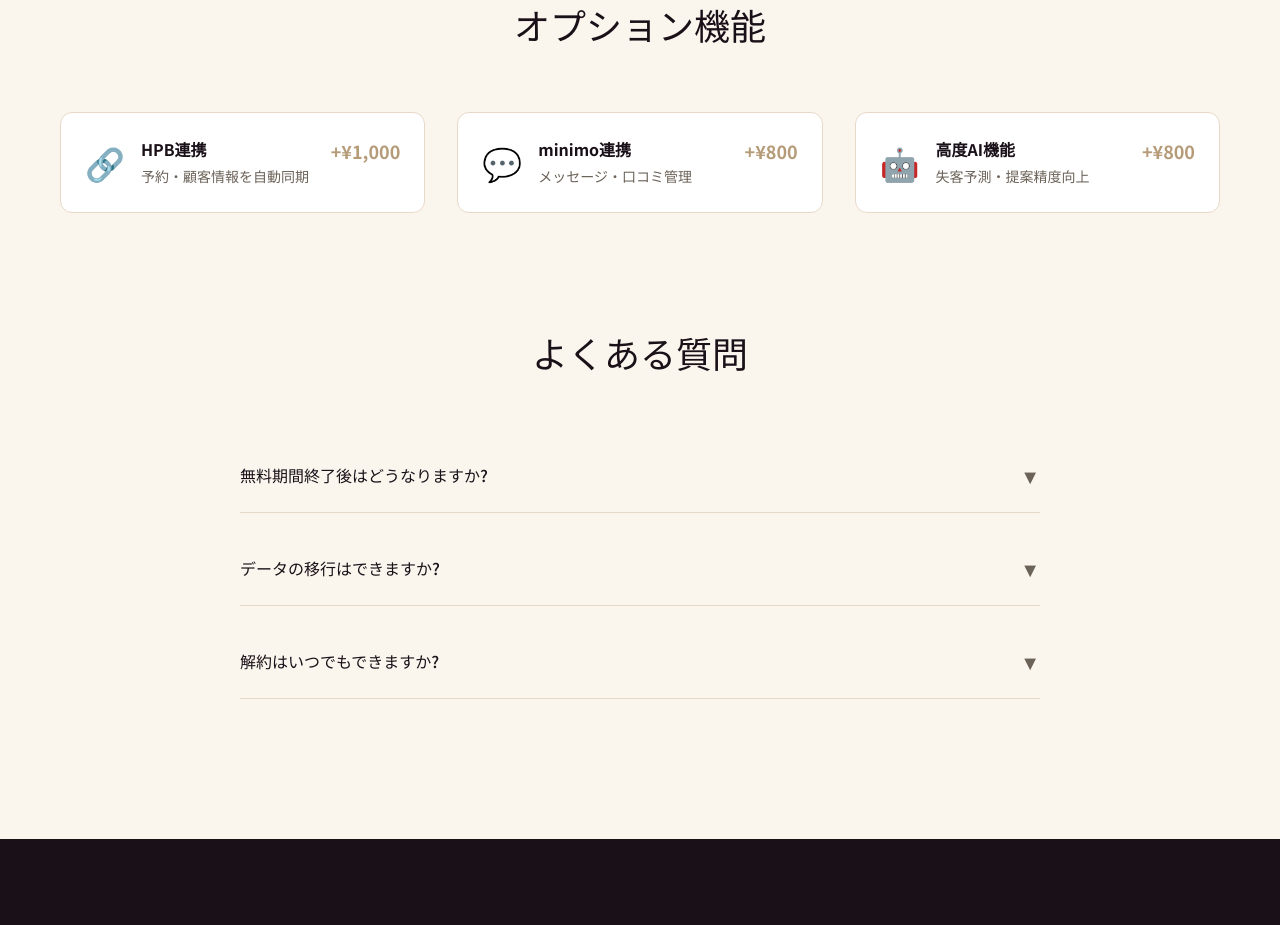
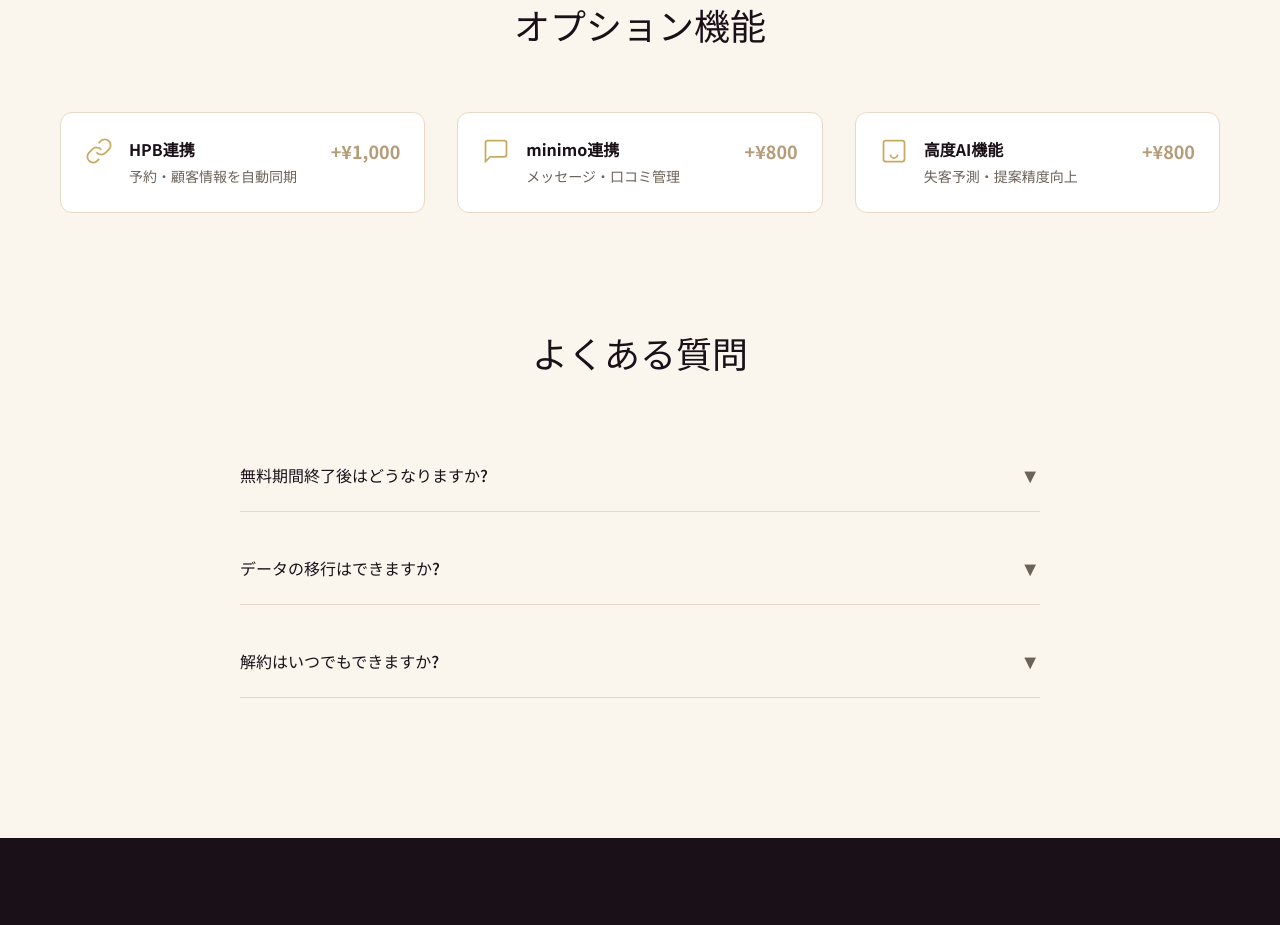
Before and after one commit to okuwabara07-gif/salonrink, a Next.js app: page /pricing in a window 1280 px wide. Shown: the part 2040-2965 px from the top of the page. Built offline with nearby package versions, Linux system fonts and the light colour scheme; no server answers.

Commit message:
refactor: iconMap を共通化(lib/iconMap.tsx)、/pricing addons も SVG 化

```diff
--- a/app/features/page.tsx
+++ b/app/features/page.tsx
@@ -2,6 +2,7 @@
 
 import Header from '@/components/lp/Header'
 import Footer from '@/components/lp/Footer'
+import { iconMap } from '@/lib/iconMap'
 
 export default function FeaturesPage() {
   const categories = [
@@ -101,23 +102,6 @@ export default function FeaturesPage() {
       columns: 3,
     },
   ]
-
-  const iconMap: Record<string, React.ReactNode> = {
-    '🤖': <svg viewBox="0 0 24 24" style={{width: '1.75rem', height: '1.75rem', stroke: '#C9A961', strokeWidth: 1.5, fill: 'none'}}><rect x="3" y="3" width="18" height="18" rx="2" ry="2" /><line x1="9" y1="9" x2="9" y2="9.01" /><line x1="15" y1="9" x2="15" y2="9.01" /><path d="M9 15a3 3 0 0 0 6 0" /></svg>,
-    '💬': <svg viewBox="0 0 24 24" style={{width: '1.75rem', height: '1.75rem', stroke: '#C9A961', strokeWidth: 1.5, fill: 'none'}}><path d="M21 15a2 2 0 0 1-2 2H7l-4 4V5a2 2 0 0 1 2-2h14a2 2 0 0 1 2 2z" /></svg>,
-    '⚠️': <svg viewBox="0 0 24 24" style={{width: '1.75rem', height: '1.75rem', stroke: '#C9A961', strokeWidth: 1.5, fill: 'none'}}><path d="M10.29 3.86L1.82 18a2 2 0 0 0 1.71 3.05h16.94a2 2 0 0 0 1.71-3.05L13.71 3.86a2 2 0 0 0-3.42 0z" /><line x1="12" y1="9" x2="12" y2="13" /><line x1="12" y1="17" x2="12.01" y2="17" /></svg>,
-    '✨': <svg viewBox="0 0 24 24" style={{width: '1.75rem', height: '1.75rem', stroke: '#C9A961', strokeWidth: 1.5, fill: 'none'}}><polygon points="12 2 15.09 8.26 22 9.27 17 14.14 18.18 21.02 12 17.77 5.82 21.02 7 14.14 2 9.27 8.91 8.26 12 2" /></svg>,
-    '📍': <svg viewBox="0 0 24 24" style={{width: '1.75rem', height: '1.75rem', stroke: '#C9A961', strokeWidth: 1.5, fill: 'none'}}><path d="M21 10c0 7-9 13-9 13s-9-6-9-13a9 9 0 0 1 18 0z" /><circle cx="12" cy="10" r="3" /></svg>,
-    '📅': <svg viewBox="0 0 24 24" style={{width: '1.75rem', height: '1.75rem', stroke: '#C9A961', strokeWidth: 1.5, fill: 'none'}}><rect x="3" y="4" width="18" height="18" rx="2" ry="2" /><line x1="16" y1="2" x2="16" y2="6" /><line x1="8" y1="2" x2="8" y2="6" /><line x1="3" y1="10" x2="21" y2="10" /></svg>,
-    '⏰': <svg viewBox="0 0 24 24" style={{width: '1.75rem', height: '1.75rem', stroke: '#C9A961', strokeWidth: 1.5, fill: 'none'}}><circle cx="12" cy="13" r="9" /><polyline points="12 9 12 13 16 15" /><path d="M9 2h6" /></svg>,
-    '📊': <svg viewBox="0 0 24 24" style={{width: '1.75rem', height: '1.75rem', stroke: '#C9A961', strokeWidth: 1.5, fill: 'none'}}><line x1="12" y1="2" x2="12" y2="22" /><path d="M17 8v12" /><path d="M9 12v8" /><path d="M5 18v2" /></svg>,
-    '👥': <svg viewBox="0 0 24 24" style={{width: '1.75rem', height: '1.75rem', stroke: '#C9A961', strokeWidth: 1.5, fill: 'none'}}><path d="M17 21v-2a4 4 0 0 0-4-4H5a4 4 0 0 0-4 4v2" /><circle cx="9" cy="7" r="4" /><path d="M23 21v-2a4 4 0 0 0-3-3.87" /><path d="M16 3.13a4 4 0 0 1 0 7.75" /></svg>,
-    '📋': <svg viewBox="0 0 24 24" style={{width: '1.75rem', height: '1.75rem', stroke: '#C9A961', strokeWidth: 1.5, fill: 'none'}}><path d="M16 4h2a2 2 0 0 1 2 2v14a2 2 0 0 1-2 2H6a2 2 0 0 1-2-2V6a2 2 0 0 1 2-2h2" /><rect x="8" y="2" width="8" height="4" rx="1" ry="1" /><line x1="9" y1="11" x2="15" y2="11" /><line x1="9" y1="16" x2="15" y2="16" /></svg>,
-    '🏷️': <svg viewBox="0 0 24 24" style={{width: '1.75rem', height: '1.75rem', stroke: '#C9A961', strokeWidth: 1.5, fill: 'none'}}><path d="M20.59 13.41l-7.17 7.17a2 2 0 0 1-2.83 0L2 12V2h10l8.59 8.59a2 2 0 0 1 0 2.82z" /><line x1="7" y1="7" x2="7.01" y2="7" /></svg>,
-    '💚': <svg viewBox="0 0 24 24" style={{width: '1.75rem', height: '1.75rem', fill: '#C9A961'}}><path d="M20.84 4.61a5.5 5.5 0 0 0-7.78 0L12 5.67l-1.06-1.06a5.5 5.5 0 0 0-7.78 7.78l1.06 1.06L12 21.23l7.78-7.78 1.06-1.06a5.5 5.5 0 0 0 0-7.78z" /></svg>,
-    '🔗': <svg viewBox="0 0 24 24" style={{width: '1.75rem', height: '1.75rem', stroke: '#C9A961', strokeWidth: 1.5, fill: 'none'}}><path d="M10 13a5 5 0 0 0 7.54.54l3-3a5 5 0 0 0-7.07-7.07l-1.72 1.71" /><path d="M14 11a5 5 0 0 0-7.54-.54l-3 3a5 5 0 0 0 7.07 7.07l1.71-1.71" /></svg>,
-    '🌸': <svg viewBox="0 0 24 24" style={{width: '1.75rem', height: '1.75rem', stroke: '#C9A961', strokeWidth: 1.5, fill: 'none'}}><circle cx="12" cy="12" r="3" /><path d="M12 2v4" /><path d="M12 16v4" /><path d="M20 12h-4" /><path d="M4 12h4" /><path d="M17.66 6.34l-2.83 2.83" /><path d="M9.17 14.83l-2.83 2.83" /><path d="M17.66 17.66l-2.83-2.83" /><path d="M9.17 9.17l-2.83-2.83" /></svg>,
-  }
 
   return (
     <main style={{ background: 'var(--bg-main)' }}>
--- a/app/pricing/page.tsx
+++ b/app/pricing/page.tsx
@@ -5,6 +5,7 @@ import Link from 'next/link'
 import Header from '@/components/lp/Header'
 import ComparisonTable from '@/components/lp/ComparisonTable'
 import Footer from '@/components/lp/Footer'
+import { iconMap } from '@/lib/iconMap'
 
 export default function PricingPage() {
   const [isAnnual, setIsAnnual] = useState(false)
@@ -446,7 +447,7 @@ export default function PricingPage() {
                     alignItems: 'flex-start',
                   }}
                 >
-                  <div style={{ fontSize: '2rem' }}>{addon.icon}</div>
+                  <div style={{ fontSize: '2rem' }}>{iconMap[addon.icon] || addon.icon}</div>
                   <div style={{ flex: 1 }}>
                     <h4
                       style={{
--- /dev/null
+++ b/lib/iconMap.tsx
@@ -0,0 +1,18 @@
+import React from 'react'
+
+export const iconMap: Record<string, React.ReactNode> = {
+  '🤖': <svg viewBox="0 0 24 24" style={{width: '1.75rem', height: '1.75rem', stroke: '#C9A961', strokeWidth: 1.5, fill: 'none'}}><rect x="3" y="3" width="18" height="18" rx="2" ry="2" /><line x1="9" y1="9" x2="9" y2="9.01" /><line x1="15" y1="9" x2="15" y2="9.01" /><path d="M9 15a3 3 0 0 0 6 0" /></svg>,
+  '💬': <svg viewBox="0 0 24 24" style={{width: '1.75rem', height: '1.75rem', stroke: '#C9A961', strokeWidth: 1.5, fill: 'none'}}><path d="M21 15a2 2 0 0 1-2 2H7l-4 4V5a2 2 0 0 1 2-2h14a2 2 0 0 1 2 2z" /></svg>,
+  '⚠️': <svg viewBox="0 0 24 24" style={{width: '1.75rem', height: '1.75rem', stroke: '#C9A961', strokeWidth: 1.5, fill: 'none'}}><path d="M10.29 3.86L1.82 18a2 2 0 0 0 1.71 3.05h16.94a2 2 0 0 0 1.71-3.05L13.71 3.86a2 2 0 0 0-3.42 0z" /><line x1="12" y1="9" x2="12" y2="13" /><line x1="12" y1="17" x2="12.01" y2="17" /></svg>,
+  '✨': <svg viewBox="0 0 24 24" style={{width: '1.75rem', height: '1.75rem', stroke: '#C9A961', strokeWidth: 1.5, fill: 'none'}}><polygon points="12 2 15.09 8.26 22 9.27 17 14.14 18.18 21.02 12 17.77 5.82 21.02 7 14.14 2 9.27 8.91 8.26 12 2" /></svg>,
+  '📍': <svg viewBox="0 0 24 24" style={{width: '1.75rem', height: '1.75rem', stroke: '#C9A961', strokeWidth: 1.5, fill: 'none'}}><path d="M21 10c0 7-9 13-9 13s-9-6-9-13a9 9 0 0 1 18 0z" /><circle cx="12" cy="10" r="3" /></svg>,
+  '📅': <svg viewBox="0 0 24 24" style={{width: '1.75rem', height: '1.75rem', stroke: '#C9A961', strokeWidth: 1.5, fill: 'none'}}><rect x="3" y="4" width="18" height="18" rx="2" ry="2" /><line x1="16" y1="2" x2="16" y2="6" /><line x1="8" y1="2" x2="8" y2="6" /><line x1="3" y1="10" x2="21" y2="10" /></svg>,
+  '⏰': <svg viewBox="0 0 24 24" style={{width: '1.75rem', height: '1.75rem', stroke: '#C9A961', strokeWidth: 1.5, fill: 'none'}}><circle cx="12" cy="13" r="9" /><polyline points="12 9 12 13 16 15" /><path d="M9 2h6" /></svg>,
+  '📊': <svg viewBox="0 0 24 24" style={{width: '1.75rem', height: '1.75rem', stroke: '#C9A961', strokeWidth: 1.5, fill: 'none'}}><line x1="12" y1="2" x2="12" y2="22" /><path d="M17 8v12" /><path d="M9 12v8" /><path d="M5 18v2" /></svg>,
+  '👥': <svg viewBox="0 0 24 24" style={{width: '1.75rem', height: '1.75rem', stroke: '#C9A961', strokeWidth: 1.5, fill: 'none'}}><path d="M17 21v-2a4 4 0 0 0-4-4H5a4 4 0 0 0-4 4v2" /><circle cx="9" cy="7" r="4" /><path d="M23 21v-2a4 4 0 0 0-3-3.87" /><path d="M16 3.13a4 4 0 0 1 0 7.75" /></svg>,
+  '📋': <svg viewBox="0 0 24 24" style={{width: '1.75rem', height: '1.75rem', stroke: '#C9A961', strokeWidth: 1.5, fill: 'none'}}><path d="M16 4h2a2 2 0 0 1 2 2v14a2 2 0 0 1-2 2H6a2 2 0 0 1-2-2V6a2 2 0 0 1 2-2h2" /><rect x="8" y="2" width="8" height="4" rx="1" ry="1" /><line x1="9" y1="11" x2="15" y2="11" /><line x1="9" y1="16" x2="15" y2="16" /></svg>,
+  '🏷️': <svg viewBox="0 0 24 24" style={{width: '1.75rem', height: '1.75rem', stroke: '#C9A961', strokeWidth: 1.5, fill: 'none'}}><path d="M20.59 13.41l-7.17 7.17a2 2 0 0 1-2.83 0L2 12V2h10l8.59 8.59a2 2 0 0 1 0 2.82z" /><line x1="7" y1="7" x2="7.01" y2="7" /></svg>,
+  '💚': <svg viewBox="0 0 24 24" style={{width: '1.75rem', height: '1.75rem', fill: '#C9A961'}}><path d="M20.84 4.61a5.5 5.5 0 0 0-7.78 0L12 5.67l-1.06-1.06a5.5 5.5 0 0 0-7.78 7.78l1.06 1.06L12 21.23l7.78-7.78 1.06-1.06a5.5 5.5 0 0 0 0-7.78z" /></svg>,
+  '🔗': <svg viewBox="0 0 24 24" style={{width: '1.75rem', height: '1.75rem', stroke: '#C9A961', strokeWidth: 1.5, fill: 'none'}}><path d="M10 13a5 5 0 0 0 7.54.54l3-3a5 5 0 0 0-7.07-7.07l-1.72 1.71" /><path d="M14 11a5 5 0 0 0-7.54-.54l-3 3a5 5 0 0 0 7.07 7.07l1.71-1.71" /></svg>,
+  '🌸': <svg viewBox="0 0 24 24" style={{width: '1.75rem', height: '1.75rem', stroke: '#C9A961', strokeWidth: 1.5, fill: 'none'}}><circle cx="12" cy="12" r="3" /><path d="M12 2v4" /><path d="M12 16v4" /><path d="M20 12h-4" /><path d="M4 12h4" /><path d="M17.66 6.34l-2.83 2.83" /><path d="M9.17 14.83l-2.83 2.83" /><path d="M17.66 17.66l-2.83-2.83" /><path d="M9.17 9.17l-2.83-2.83" /></svg>,
+}
```
